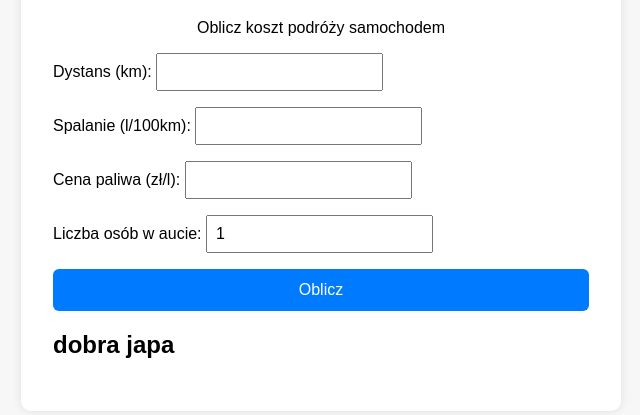
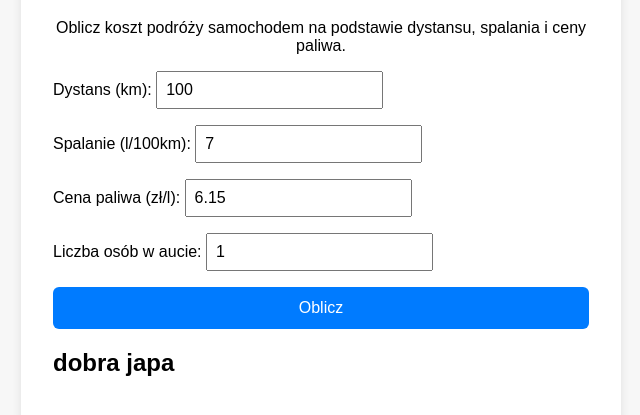
Before and after one commit to mkostana/kalkulator-paliwa, a plain HTML site: page index.html in a window 1280 px wide. Shown: the part 125-540 px from the top of the page, without its empty margins (319-959 px from the left). Drawn offline with Linux system fonts and the light colour scheme.

Commit message:
lepsze SEO i wartosci w polach

```diff
--- a/index.html
+++ b/index.html
@@ -4,19 +4,31 @@
 <head>
   <meta charset="UTF-8" />
   <meta name="viewport" content="width=device-width, initial-scale=1.0" />
-  <meta name="description" content="Prosty kalkulator paliwa online. Oblicz koszt podróży samochodem na podstawie trasy, spalania i ceny paliwa." />
+
+  <!-- Meta tags for SEO -->
+  <meta name="description" content="Prosty kalkulator paliwa online. Oblicz koszt podróży samochodem na podstawie trasy, spalania i ceny paliwa. Idealny dla każdego kierowcy." />
+  <meta name="keywords" content="kalkulator paliwa, koszt podróży, oblicz paliwo, kalkulator samochodowy, paliwo, kalkulacja paliwa, podróże, oblicz koszt podróży" />
+  <meta name="robots" content="index, follow">
   <title>Kalkulator paliwa – Oblicz koszt podróży samochodem</title>
   <link rel="stylesheet" href="style.css" />
 </head>
 <body>
   <main>
     <h1>Kalkulator paliwa</h1>
-    <p>Oblicz koszt podróży samochodem</p>
+    <p>Oblicz koszt podróży samochodem na podstawie dystansu, spalania i ceny paliwa.</p>
     <form id="fuel-form">
-      <label>Dystans (km): <input type="number" id="distance" required /></label>
-      <label>Spalanie (l/100km): <input type="number" id="consumption" required /></label>
-      <label>Cena paliwa (zł/l): <input type="number" id="price" required step="0.01" /></label>
-      <label>Liczba osób w aucie: <input type="number" id="people" required min="1" value="1" /></label>
+      <label>Dystans (km):
+        <input type="number" id="distance" required value="100" />
+      </label>
+      <label>Spalanie (l/100km):
+        <input type="number" id="consumption" required step="any" value="7" />
+      </label>
+      <label>Cena paliwa (zł/l):
+        <input type="number" id="price" required step="0.01" value="6.15" />
+      </label>
+      <label>Liczba osób w aucie:
+        <input type="number" id="people" required min="1" value="1" />
+      </label>
       <button type="submit">Oblicz</button>
     </form>
     <div id="result" class="hidden"></div>
```
